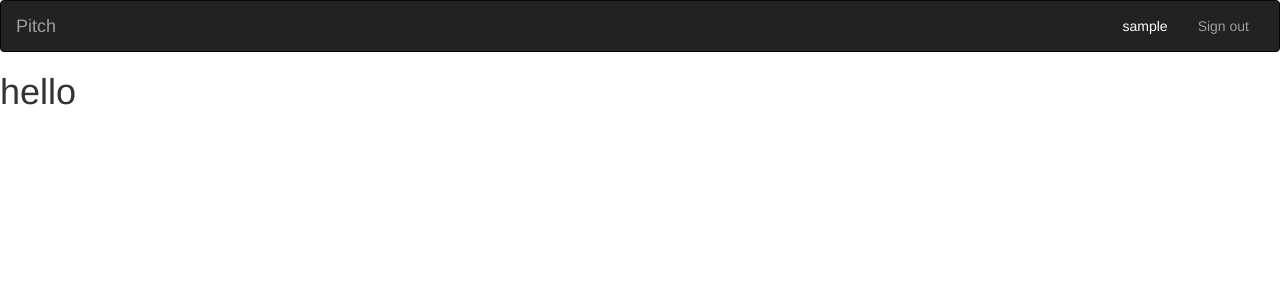
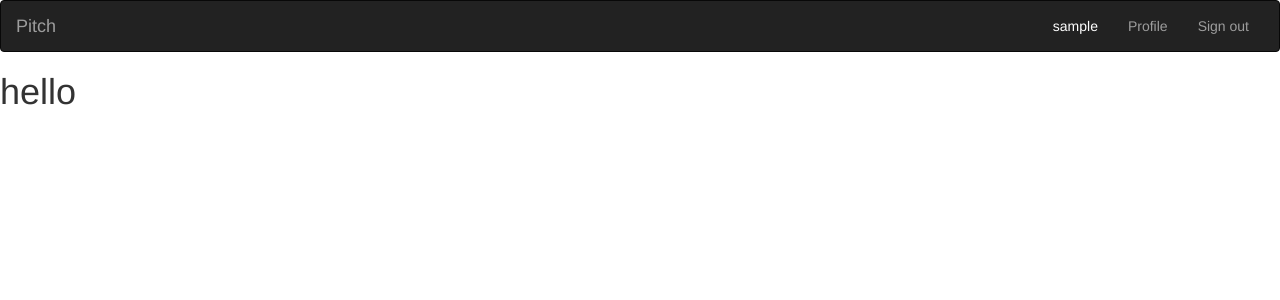
Before and after one commit to Eddie956/OneMInutePitch, a Flask app: page / in a window 1280 px wide. Shown: the top 300 px of the page. Run offline with Flask 2, Linux system fonts and the light colour scheme; the visitor is signed in with stand-in values (Sample User, id 1); data comes from the database, SQL or seed files in the repository; some libraries are stand-ins or nearby versions.

Commit message:
then create a link on our navigation bar to direct us to the profile page. This link will be visible only if a user is authenticated.

```diff
--- a/app/templates/navbar.html
+++ b/app/templates/navbar.html
@@ -1,6 +1,3 @@
-
-
-
 <div class="navbar navbar-inverse" role="navigation">
     <div class="container-fluid">
         <div class="navbar-header">
@@ -16,6 +13,7 @@
             <ul class="nav navbar-nav navbar-right">
                 {% if current_user.is_authenticated %}
                 <li style="color:white;padding:15px;">{{current_user.username}}</li>
+                <li><a href="{{url_for('main.profile',uname=current_user.username)}}">Profile</a></li>
                 <li><a href="{{url_for('auth.logout')}}">Sign out</a></li>
                 {% else %}
                 <li><a href="{{url_for('auth.login')}}">Sign in</a></li>
```
